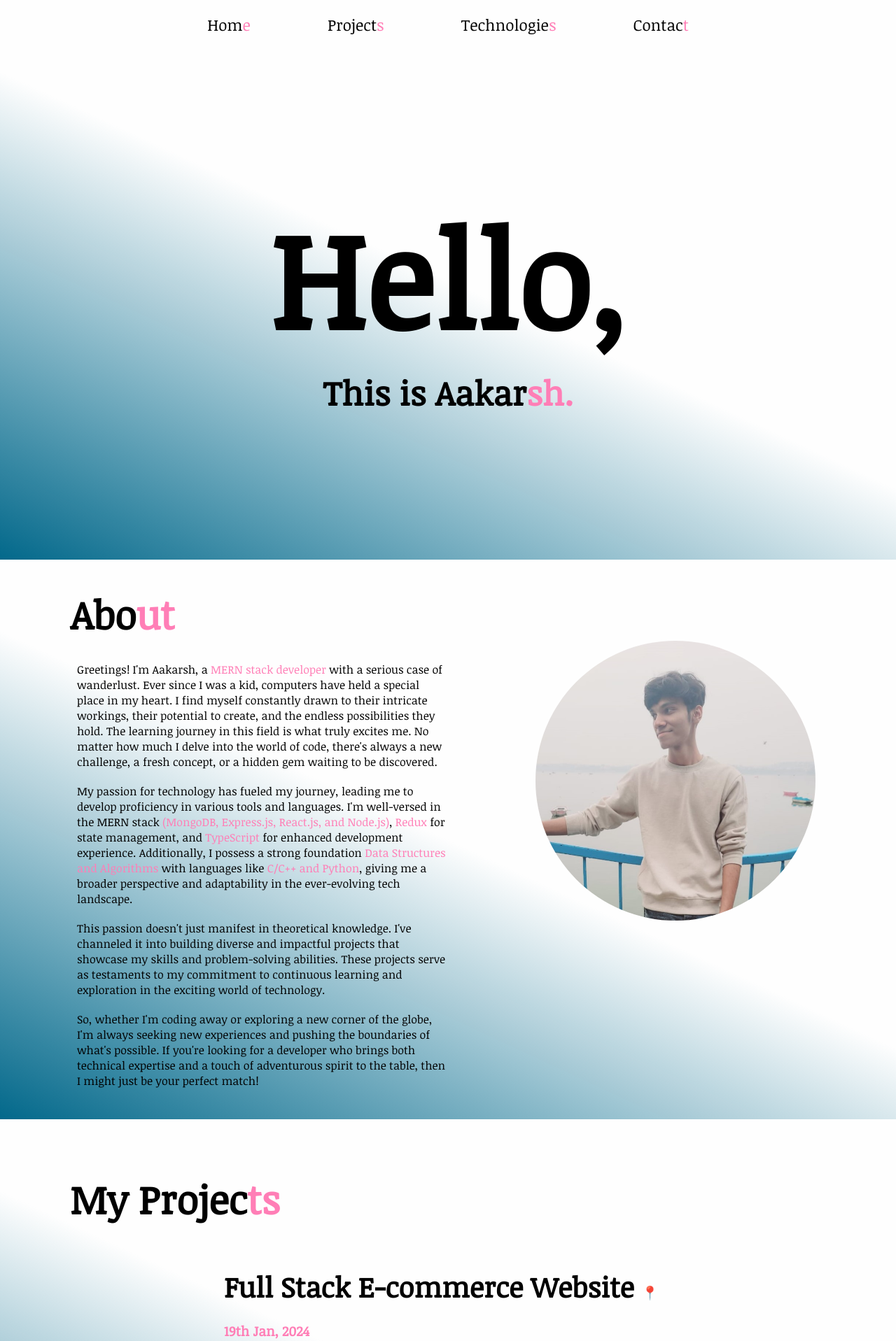
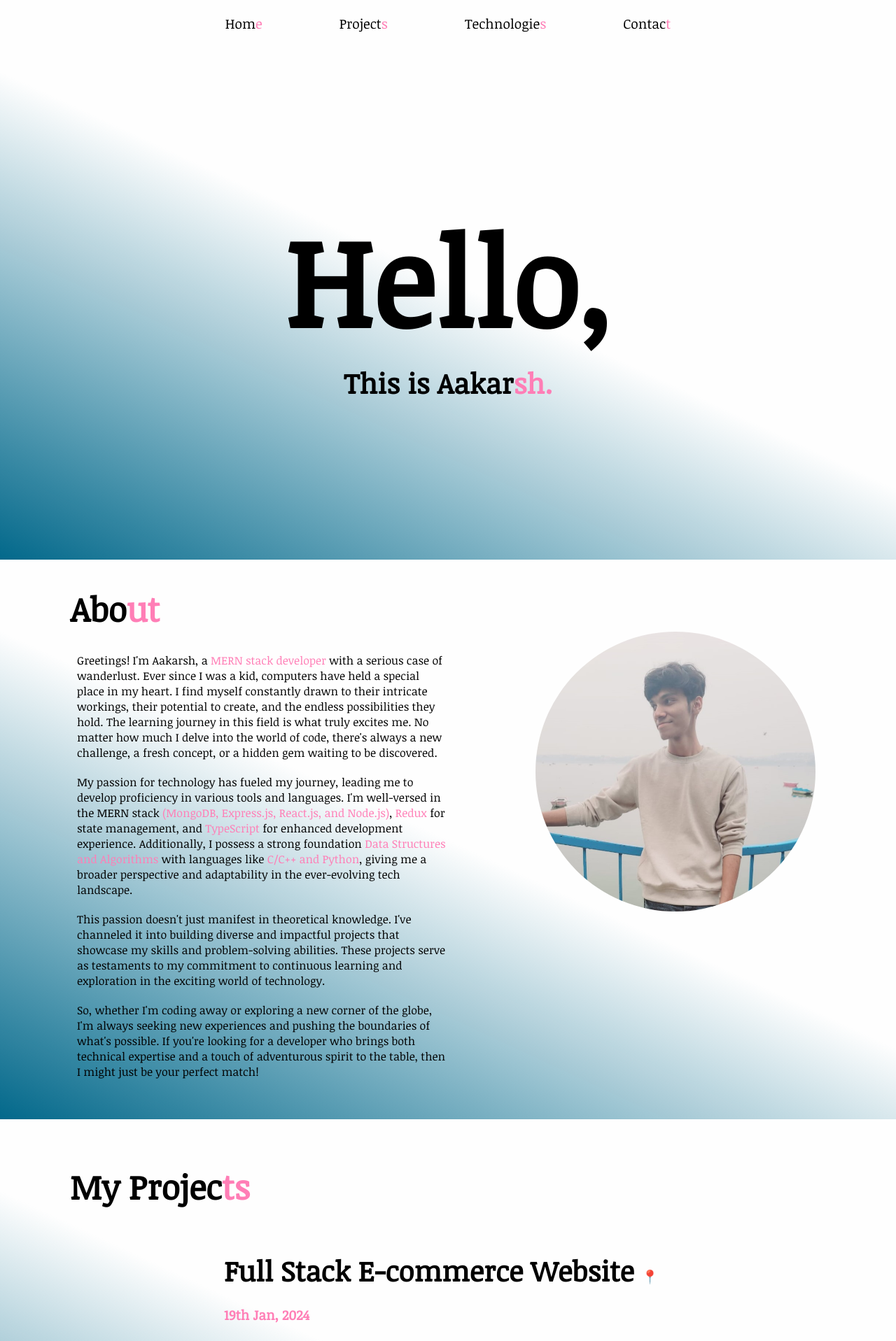
Before and after one commit to aakarsh-2004/Portfolio-Web, a React (Create React App) app: page / in a window 1280 px wide. Shown: the top 1917 px of the page at 70% size. Built offline with nearby package versions, Linux system fonts and the light colour scheme; grey boxes are pictures that could not be loaded.

Commit message:
Fix project section

```diff
--- a/src/Components/About-me/AboutMe.css
+++ b/src/Components/About-me/AboutMe.css
@@ -15,7 +15,7 @@
 }
 
 .about-h1 {
-    font-size: 3.5rem;
+    font-size: 3rem;
     padding-left: 100px;
     margin-top: 50px;
 }
@@ -26,25 +26,13 @@
     font-size: 1rem;
     color: black;
 }
-/* .about-h1 {
-    border: 2px solid red;
-}
-.AboutMe {
-    border: 2px solid red;
-}
-.info {
-    border: 2px solid red;
-} */
+
 .picture {
     height: 500px;
     width: 50%;
     display: flex;
     justify-content: center;
-    /* border: 2px solid red; */
 }
-/* .about-content {
-    border: 2px solid red;
-} */
 
 .picture > img {
     height: 400px;
--- a/src/Components/Contact/Contact.css
+++ b/src/Components/Contact/Contact.css
@@ -3,7 +3,7 @@
 }
 
 .Contact > h1 {
-    font-size: 3.5rem;
+    font-size: 3rem;
     padding-left: 100px;
 }
 
--- a/src/Components/Landing-Page/LandingPage.css
+++ b/src/Components/Landing-Page/LandingPage.css
@@ -22,11 +22,11 @@ h1, h3 {
 }
 
 .first > h1 {
-    font-size: 12rem;
+    font-size: 11rem;
 }
 
 .first > h3 {
-    font-size: 3rem;
+    font-size: 2.5rem;
 }
 
 
--- a/src/Components/Navbar/Navbar.css
+++ b/src/Components/Navbar/Navbar.css
@@ -23,7 +23,7 @@ li {
 li > a {
     color: black;
     text-decoration: none;
-    font-size: 1.4rem;
+    font-size: 1.2rem;
     transition: all 0.2s ease;
 }
 
--- a/src/Components/Projects/Projects.css
+++ b/src/Components/Projects/Projects.css
@@ -1,10 +1,10 @@
 .Blog {
-    height: 100vh;
-    width: 100%;
+    height: 120vh;
+    width: 90%;
 }
 
 .Blogs > h1 {
-    font-size: 3.5rem;
+    font-size: 3rem;
     padding-left: 100px;
 }
 
--- a/src/Components/Technologies/Technologies.css
+++ b/src/Components/Technologies/Technologies.css
@@ -8,13 +8,13 @@
 }
 
 .Technologies > h1 {
-    font-size: 3.5rem;
+    font-size: 3rem;
     padding-left: 100px;
 }
 
 .icon {
-    height: 100px;
-    width: 100px;
+    height: 80px;
+    width: 80px;
 }
 
 .technology-1, .technology-2 {
```
